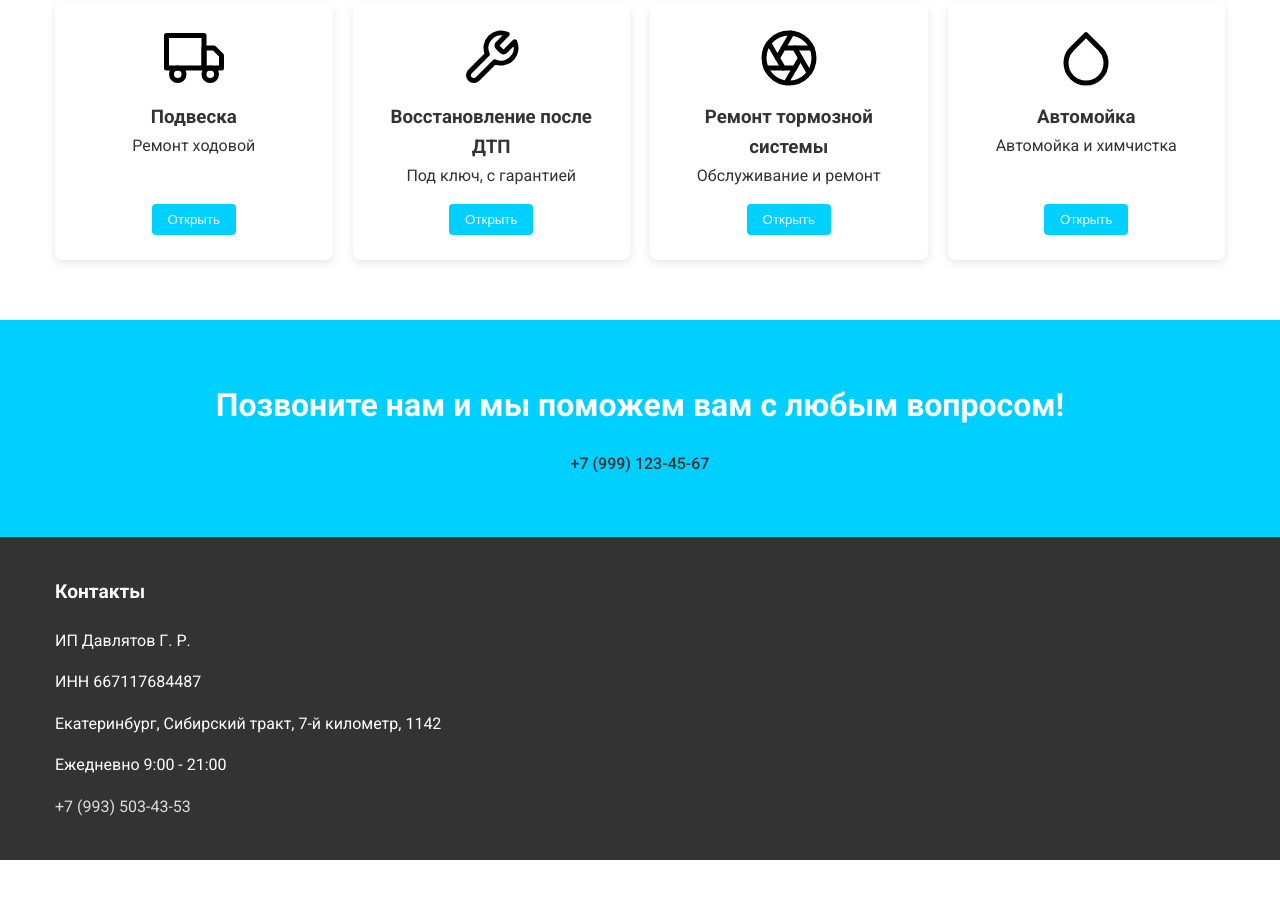
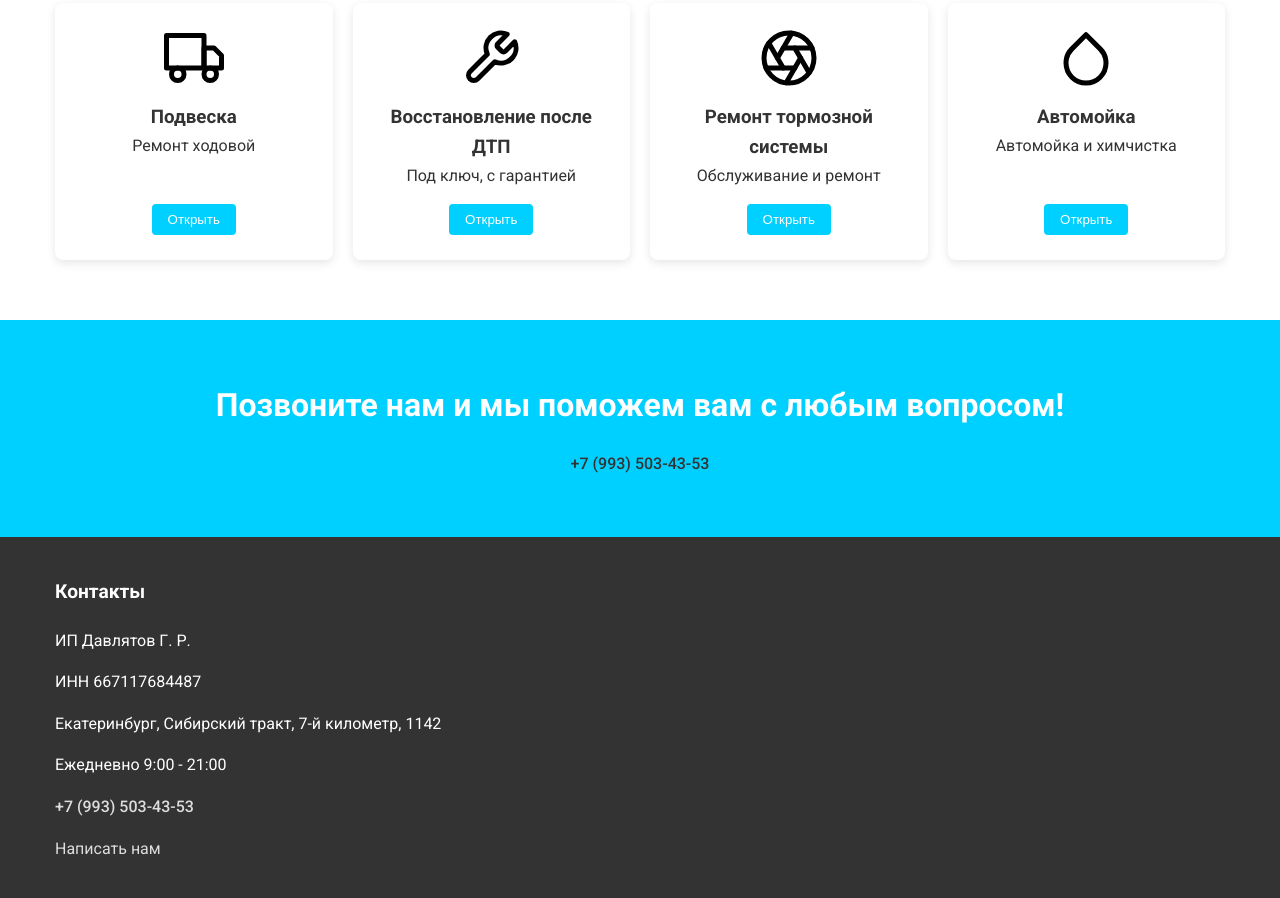
Before and after one commit to rustam-analyst/LP-autoone, a website: page index.html in a window 1280 px wide. Shown: the part 1467-2365 px from the top of the page. Before the commit the page ends 2327 px from the top, so only its background shows below. Drawn offline with Linux system fonts and the light colour scheme.

Commit message:
добавил актуальный телефон и почту, и поменял иконку карточки

```diff
--- a/index.html
+++ b/index.html
@@ -452,7 +452,7 @@
                 </dialog>
 
                <article class="service-card">
-                    <img src="resources/service-card/DTP.svg" alt="">
+                    <img src="resources/service-card/tool.svg" alt="">
                     <h3>Восстановление после ДТП</h3>
                     <p>Под ключ, с гарантией</p>
                     <div class="service-card__footer">
@@ -659,7 +659,7 @@
         <div class="container">
             <div class="cta__inner">
                 <h2>Позвоните нам и мы поможем вам с любым вопросом!</h2>
-                <a href="tel:+79991234567" class="phone">+7 (999) 123-45-67</a>
+                <a href="tel:+79935034353" class="phone">+7 (993) 503-43-53</a>
                 <!--
                 <form class="cta-form">
                     <input type="text" placeholder="Имя" required>
@@ -681,7 +681,9 @@
                     <p>ИНН 667117684487</p>
                     <p>Екатеринбург, Сибирский тракт, 7-й километр, 1142</p>
                     <p>Ежедневно 9:00 - 21:00</p>
-                    <a href="tel:+79935034353">+7 (993) 503-43-53</a>
+                    <p><a href="tel:+79935034353" class="phone">+7 (993) 503-43-53</a></p>
+                    <p><a href="mailto:autooneservice@mail.ru">Написать нам</a></p>
+
             </div>
         </div>
     </footer>
```
Also changed, not shown: resources/service-card/tool.svg (renamed from resources/service-card/dtp.svg).
